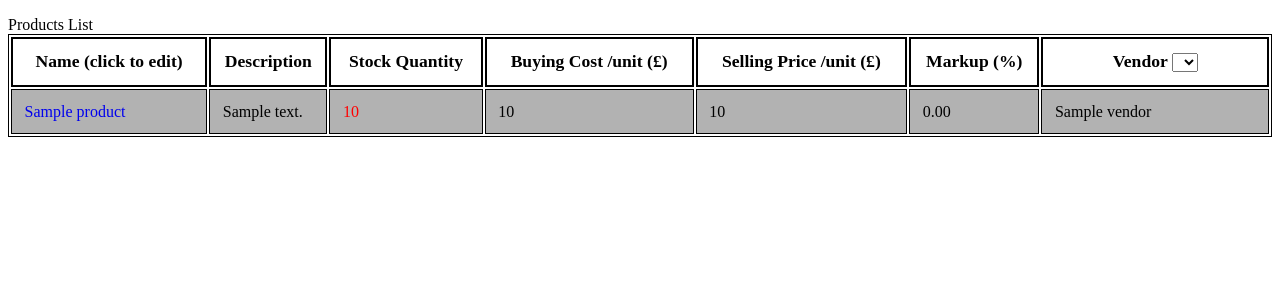
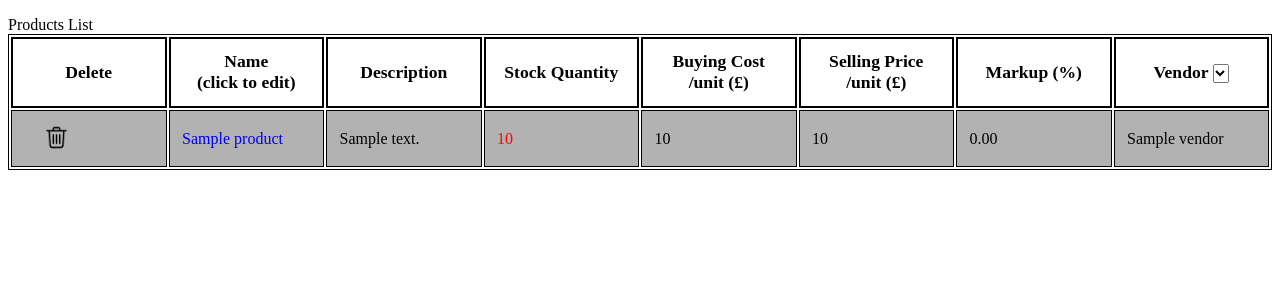
Before and after one commit to AlexanderSeton/inventory-manager, a Flask app: page /products in a window 1280 px wide. Shown: the part 217-517 px from the top of the page. Run offline with Flask 2, Linux system fonts and the light colour scheme; a database or web service that is not in the repository returns one stand-in record (values such as "Sample title"); some libraries are stand-ins or nearby versions.

Commit message:
Added a delete column with a delete button to both the product and vendor pages.

```diff
--- a/controllers/products_controller.py
+++ b/controllers/products_controller.py
@@ -59,3 +59,10 @@ def update_product(id):
 
 # action: show
 # show an individual product
+
+# action: delete
+# delete a product
+@products_blueprint.route("/products/<id>/delete", methods=["POST"])
+def delete_product(id):
+    product_repository.delete_by_id(id)
+    return redirect("/products")
--- a/static/style.css
+++ b/static/style.css
@@ -7,6 +7,7 @@
     border: 2px solid black;
     padding: 1%;
     font-size: 110%;
+    width: 10%;
 }
 
 .inventory-td {
@@ -24,6 +25,18 @@
 
 .inventory-select-vendor-select {
     width: 13%;
+}
+
+.inventory-delete-column {
+    width: 500%;
+}
+
+.trash-button {
+    height: 50%;
+    width: 50%;
+    background-color: transparent;
+    border: none;
+    align-items: center;
 }
 
 .vendors-table {
--- a/templates/products/index.html
+++ b/templates/products/index.html
@@ -5,7 +5,8 @@ Products List
 <div>
     <table class="inventory-table">
         <tr class="inventory-tr">
-            <th class="inventory-th">Name (click to edit)</th>
+            <th class="inventory-th" class="inventory-delete-column">Delete</th>
+            <th class="inventory-th">Name<br>(click to edit)</th>
             <th class="inventory-th">Description</th>
             <th class="inventory-th">Stock Quantity</th>
             <th class="inventory-th">Buying Cost /unit (£)</th>
@@ -24,6 +25,11 @@ Products List
         </tr>
         {%for product in all_products%}
         <tr class="inventory-tr">
+            <td class="inventory-td">
+                <form class="inventory-delete-form" action="/products/{{product.id}}/delete" method="POST">
+                    <button class="trash-button"><img src="static/icons/delete.png" height="25" width="25"></button>
+                </form>
+            </td>
             <td class="inventory-td"><a href="/products/{{product.id}}/edit" class="inventory-link">{{product.name}}</a></td>
             <td class="inventory-td">{{product.description}}</td>
             <td class="inventory-td"
--- a/templates/vendors/show.html
+++ b/templates/vendors/show.html
@@ -5,7 +5,7 @@ Vendor
 <div>
     <table class="vendors-table">
         <tr class="vendor-tr">
-            <th class="vendors-th">Name (click to edit)</th>
+            <th class="vendors-th">Name<br>(click to edit)</th>
             <th class="vendors-th">Active</th>
         </tr>
         <tr class="vendors-tr">
@@ -19,7 +19,7 @@ Products
 <div>
     <table class="inventory-table">
         <tr class="inventory-tr">
-            <th class="inventory-th">Name (click to edit)</th>
+            <th class="inventory-th">Name<br>(click to edit)</th>
             <th class="inventory-th">Description</th>
             <th class="inventory-th">Stock Quantity</th>
             <th class="inventory-th">Buying Cost /unit (£)</th>
```
Also changed, not shown: controllers/vendors_controller.py (+8 -1 lines), templates/vendors/index.html (+7 -1 lines), static/icons/delete.png (added).
